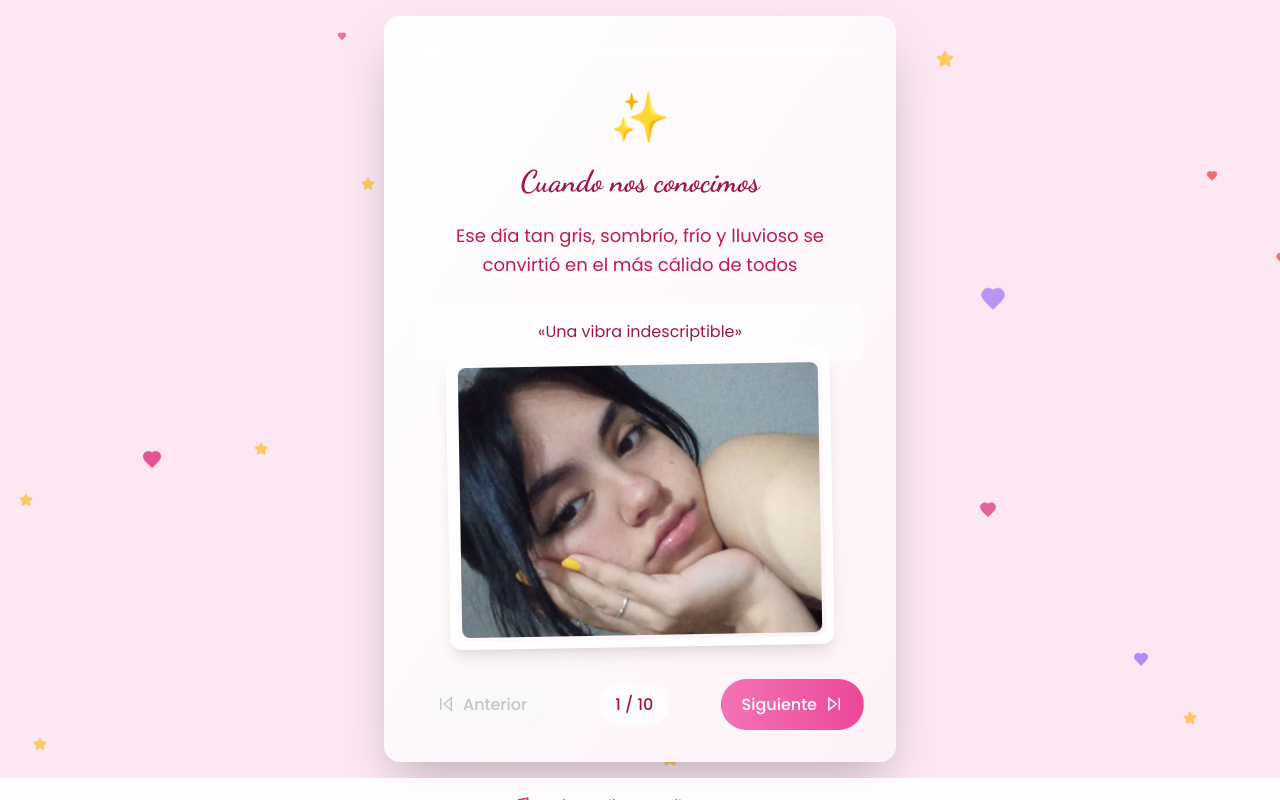
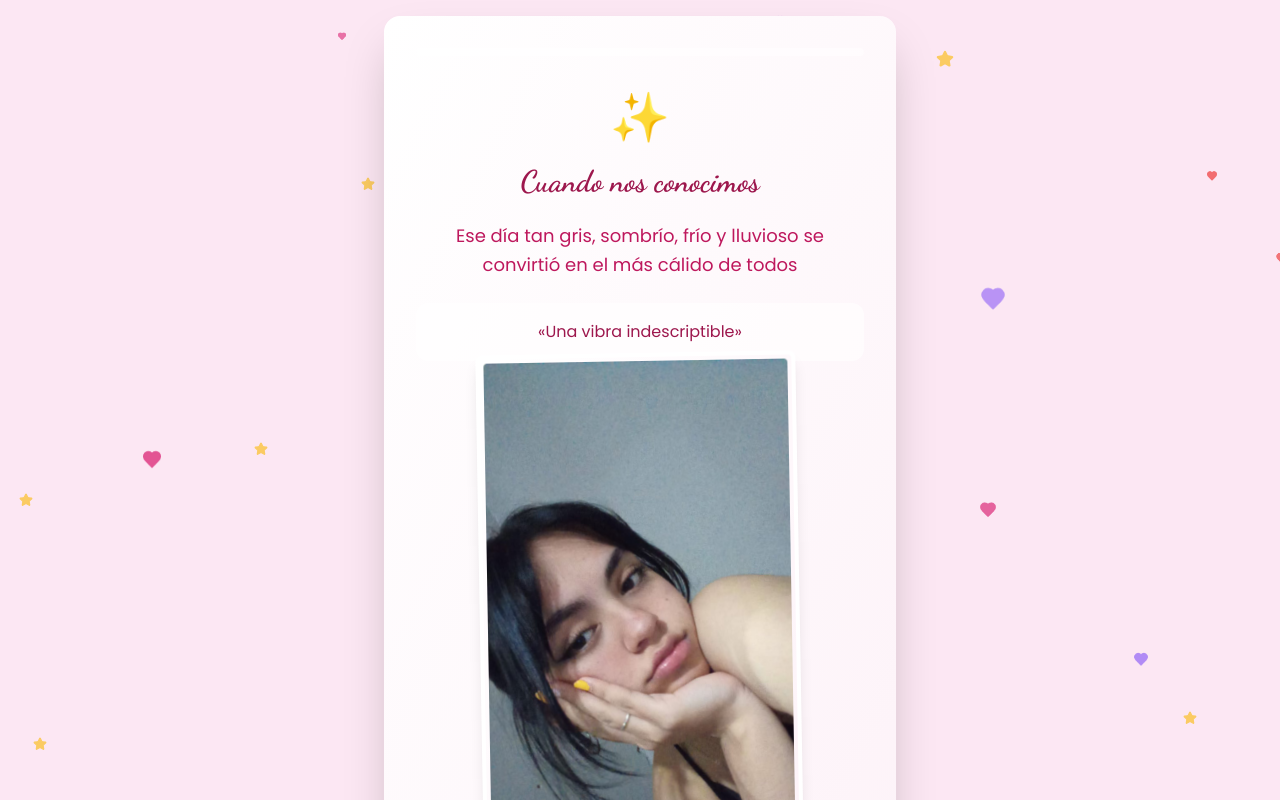
Before and after one commit to jhoncastro28/lorenit, a React (Vite) app: page / in a window 1280 px wide. Both pictures are taken after a click on the button "Comenzar Nuestro Viaje ❤️". Shown: the top 800 px of the page. Built offline with nearby package versions, Linux system fonts and the light colour scheme.

Commit message:
Demasiado Scroll, compactando todo

```diff
--- a/src/App.tsx
+++ b/src/App.tsx
@@ -581,13 +581,13 @@ function App() {
                 </div>
 
                 {/* Imagen mejorada */}
-                <div className="bg-white p-2 rounded-xl shadow-lg mx-auto max-w-sm mb-6 rotate-1 hover:rotate-0 transition-all duration-300 animate-float-photo">
-                  <div className="bg-gradient-to-br from-pink-200 to-purple-100 p-1 rounded-lg">
-                    <div className="rounded-lg flex items-center justify-center overflow-hidden bg-white aspect-[4/3]">
+                <div className="bg-white p-1 rounded-lg shadow-lg mx-auto max-w-xs mb-3 rotate-1 hover:rotate-0 transition-all duration-300 animate-float-photo">
+                  <div className="bg-gradient-to-br from-pink-200 to-purple-100 p-1 rounded">
+                    <div className="rounded flex items-center justify-center bg-white">
                       <img
                         src={moments[currentMoment].image}
                         alt={`Momento: ${moments[currentMoment].title}`}
-                        className="rounded-lg w-full h-full object-cover"
+                        className="rounded w-full max-h-24 object-contain"
                         style={{
                           objectPosition: "center center",
                         }}
```
